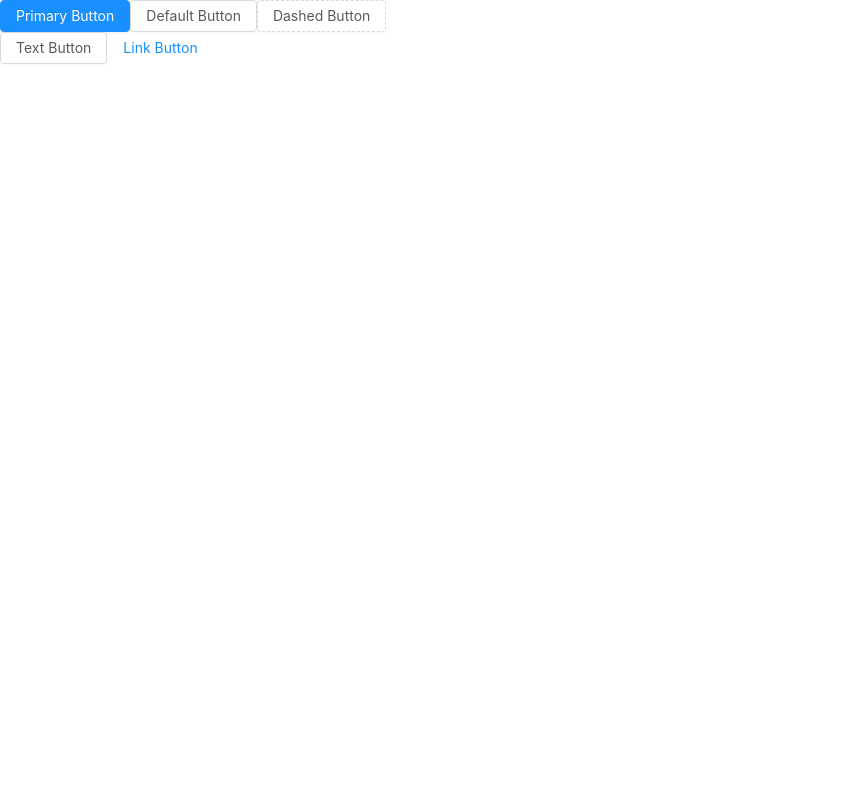
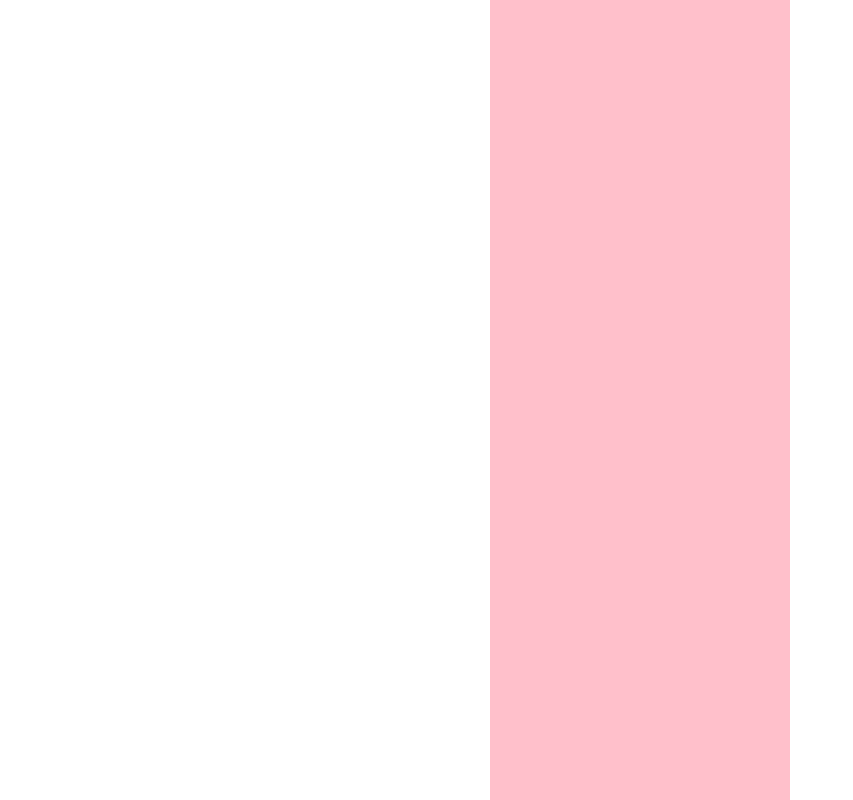
Before and after one commit to zhoulei-git2020/react, a React app: page / in a window 1280 px wide. Shown: the whole page, without its empty margins (0-853 px from the left). Built offline with nearby package versions, Linux system fonts and the light colour scheme.

Commit message:
login页面2020.11.10

```diff
--- a/src/App.js
+++ b/src/App.js
@@ -1,22 +1,22 @@
-import React from 'react'
-import logo from './logo.svg';
+import React from "react";
 import './App.css';
-import { Button } from 'antd';
+import {BrowserRouter,Switch,Route} from 'react-router-dom'
+import Login from './views/login/index'
+class App extends React.Component{
+   constructor(props){
+     super(props);
+     this.state = {}
+   }
 
 
-
-function App() {
+render() {
   return (
-    <div >
-
-     <Button type="primary">Primary Button</Button>
-    <Button>Default Button</Button>
-    <Button type="dashed">Dashed Button</Button>
-    <br />
-    <Button type="text">Text Button</Button>
-    <Button type="link">Link Button</Button>
-    </div>
-  );
+     <BrowserRouter>
+        <Switch>
+          <Route exact component={Login} path="/"></Route>
+        </Switch>
+     </BrowserRouter>
+    )
+  }
 }
-
 export default App;
--- a/src/index.js
+++ b/src/index.js
@@ -3,7 +3,7 @@ import ReactDOM from 'react-dom';
 import './index.css';
 import App from './App';
 import reportWebVitals from './reportWebVitals';
-import {Button} from 'antd';
+//import {Button} from 'antd';
 ReactDOM.render(
    <React.StrictMode>
     <App />
--- a/src/styles/main.scss
+++ b/src/styles/main.scss
@@ -1,2 +1,5 @@
 @import "./sassConfig.scss";
 //全局性公共样式
+body {
+    background-color: #001529 ;
+}
--- /dev/null
+++ b/src/views/login/index.js
@@ -0,0 +1,20 @@
+import React, {Component} from "react";
+import "./index.scss"
+class Login extends Component{
+    constructor(){
+        super();
+        this.state = {};
+    }
+
+    render(){
+        return  <div  class="form-warp">
+                    <div>
+                        <div class="from-header">
+                            <h4 class="column"></h4>
+                        </div>
+                    </div>
+                 </div>
+    }
+}
+
+export default Login;
--- /dev/null
+++ b/src/views/login/index.scss
@@ -0,0 +1,8 @@
+.form-warp {
+    display: flex;  //弹性模式
+    width : 300px; //宽度300px
+    height: 100vh;  //
+    margin: auto;   //居中
+    background-color: pink;
+    align-items: center;
+}
```
